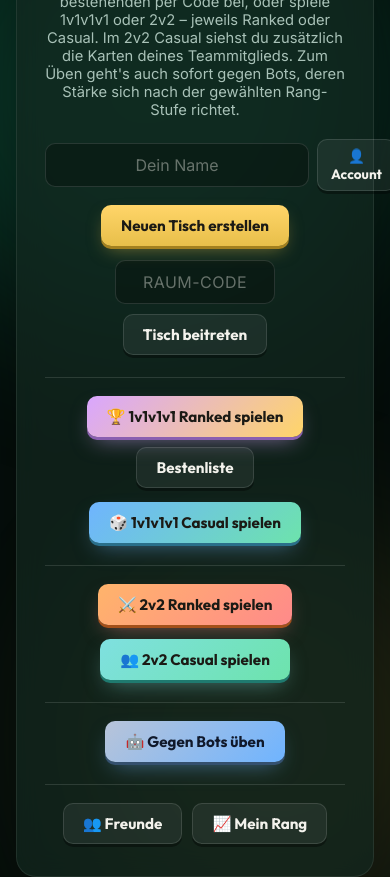
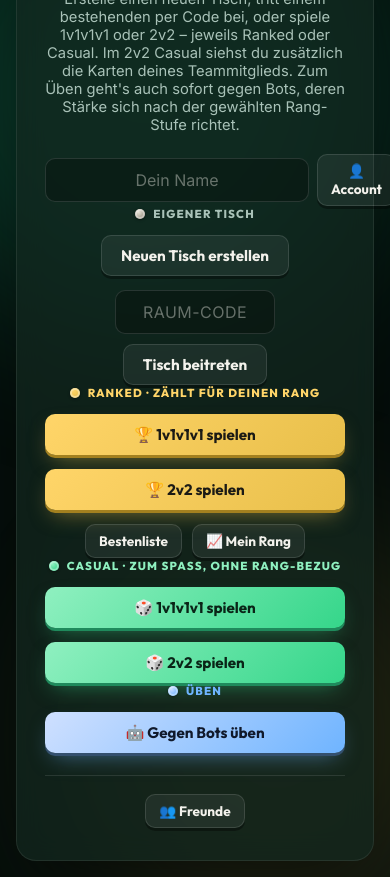
Before and after one commit to marthhd6-dot/App, a website: page poker-app/public/index.html in a window 390 px wide. Shown: the part 35-912 px from the top of the page. Drawn offline with nearby package versions, Linux system fonts and the light colour scheme; no server answers.

Commit message:
Hauptmenü als Casino-Lobby neu strukturiert, konsistente Farb-Kategorien (#36)
Die Startseite war bisher eine einzelne lange Liste von Knöpfen, jeder mit
einer eigenen, willkürlichen Verlaufsfarbe (fünf unterschiedliche Farben
für fünf Spielmodi) – schwer auf einen Blick zu erfassen, welche Knöpfe
zusammengehören.

Neu: Das Menü gruppiert die Modi in klar beschriftete Abschnitte ("Eigener
Tisch", "Ranked", "Casual", "Üben") mit Sektions-Label und farbigem
Chip-Punkt, wie die Kategorien einer echten Casino-Lobby. Eine Farbe pro
KATEGORIE statt pro einzelnem Modus:
- Gold exklusiv für Ranked (1v1v1v1 und 2v2 sehen jetzt bewusst gleich
  aus, der Unterschied steht im Text)
- Grün für Casual (ebenfalls 1v1v1v1 und 2v2 vereinheitlicht)
- Blau-Grau für den Übungsmodus gegen Bots

Derselbe Farbcode zieht sich weiter zu den Tisch-Badges
(.ranked-badge/.ranked-team-badge usw.), damit die Kategorie am Tisch
genauso erkennbar bleibt wie im Menü. Tisch-Kopfzeile (.table-header) und
Aktions-Leiste (.action-bar) bekommen zusätzlich eine eigene, dezente
Hintergrund-Fläche statt lose auf dem Seitenhintergrund zu schweben – wie
eine Infotafel bzw. ein Bedienpult an einem echten Casino-Tisch.

Nebenbei behoben: #bots-screen und #rank-screen hingen am linken
Bildschirmrand statt zentriert zu sein, weil die alte Zentrierung nur für
drei einzelne Screen-IDs per Hand nachgezogen war (#join-screen,
#queue-screen, #leaderboard-screen). Jetzt zentriert sich jedes .panel
einheitlich über margin: 0 auto, unabhängig vom Screen.

Rein CSS/HTML – keine Server- oder Spiellogik verändert. Verifiziert per
Playwright über alle Screens (Menü, Bots-Setup, Mein Rang, Bestenliste,
Account/Freunde-Overlay, Tisch in allen vier Matchmaking-Modi, mobile
Breite) – keine JS-Fehler. npm test bleibt grün (92/92).


Claude-Session: https://claude.ai/code/session_01LB2kXhPqrz1CwmvbGrrDNW

Co-authored-by: Claude <noreply@anthropic.com>

```diff
--- a/poker-app/public/index.html
+++ b/poker-app/public/index.html
@@ -71,7 +71,7 @@
     </div>
 
     <div id="join-screen" class="screen">
-      <div class="panel">
+      <div class="panel lobby-panel">
         <div class="brand">
           <span class="brand-chip">♠</span>
           <h1>Texas Hold'em</h1>
@@ -89,44 +89,58 @@
         </div>
         <div id="my-rank-label" class="rank-label" hidden></div>
 
+        <div class="lobby-section">
+          <div class="lobby-section-label">
+            <span class="lobby-chip-dot lobby-chip-dot-table"></span>Eigener Tisch
+          </div>
           <div class="join-row">
-          <button id="create-room-btn" class="btn btn-primary">Neuen Tisch erstellen</button>
+            <button id="create-room-btn" class="btn btn-ghost">Neuen Tisch erstellen</button>
           </div>
           <div class="join-row">
             <input id="room-code-input" type="text" placeholder="Raum-Code" maxlength="4" />
             <button id="join-room-btn" class="btn btn-ghost">Tisch beitreten</button>
           </div>
+        </div>
 
-        <hr class="join-divider" />
-
-        <div class="join-row">
-          <button id="ranked-queue-btn" class="btn btn-ranked">🏆 1v1v1v1 Ranked spielen</button>
-          <button id="leaderboard-btn" class="btn btn-ghost">Bestenliste</button>
+        <div class="lobby-section">
+          <div class="lobby-section-label lobby-section-label-ranked">
+            <span class="lobby-chip-dot lobby-chip-dot-ranked"></span>Ranked · zählt für deinen Rang
           </div>
           <div class="join-row">
-          <button id="casual4-queue-btn" class="btn btn-casual4">🎲 1v1v1v1 Casual spielen</button>
+            <button id="ranked-queue-btn" class="btn btn-mode btn-mode-ranked">🏆 1v1v1v1 spielen</button>
+          </div>
+          <div class="join-row">
+            <button id="ranked-team-queue-btn" class="btn btn-mode btn-mode-ranked">🏆 2v2 spielen</button>
+          </div>
+          <div class="join-row">
+            <button id="leaderboard-btn" class="btn btn-ghost btn-small">Bestenliste</button>
+            <button id="rank-path-btn" class="btn btn-ghost btn-small">📈 Mein Rang</button>
+          </div>
         </div>
 
-        <hr class="join-divider" />
-
-        <div class="join-row">
-          <button id="ranked-team-queue-btn" class="btn btn-ranked-team">⚔️ 2v2 Ranked spielen</button>
+        <div class="lobby-section">
+          <div class="lobby-section-label lobby-section-label-casual">
+            <span class="lobby-chip-dot lobby-chip-dot-casual"></span>Casual · zum Spaß, ohne Rang-Bezug
           </div>
           <div class="join-row">
-          <button id="casual-team-queue-btn" class="btn btn-casual-team">👥 2v2 Casual spielen</button>
+            <button id="casual4-queue-btn" class="btn btn-mode btn-mode-casual">🎲 1v1v1v1 spielen</button>
+          </div>
+          <div class="join-row">
+            <button id="casual-team-queue-btn" class="btn btn-mode btn-mode-casual">🎲 2v2 spielen</button>
+          </div>
         </div>
 
-        <hr class="join-divider" />
-
+        <div class="lobby-section">
+          <div class="lobby-section-label lobby-section-label-practice">
+            <span class="lobby-chip-dot lobby-chip-dot-practice"></span>Üben
+          </div>
           <div class="join-row">
-          <button id="bots-setup-btn" class="btn btn-bots">🤖 Gegen Bots üben</button>
+            <button id="bots-setup-btn" class="btn btn-mode btn-mode-practice">🤖 Gegen Bots üben</button>
+          </div>
         </div>
 
-        <hr class="join-divider" />
-
-        <div class="join-row">
-          <button id="friends-btn" class="btn btn-ghost">👥 Freunde</button>
-          <button id="rank-path-btn" class="btn btn-ghost">📈 Mein Rang</button>
+        <div class="lobby-footer">
+          <button id="friends-btn" class="btn btn-ghost btn-small">👥 Freunde</button>
         </div>
       </div>
     </div>
--- a/poker-app/public/style.css
+++ b/poker-app/public/style.css
@@ -109,24 +109,24 @@ h2 {
   z-index: 1;
 }
 
-#join-screen,
-#queue-screen,
-#leaderboard-screen {
-  max-width: 460px;
-  margin: 0 auto;
-  text-align: center;
-}
-
 #table-screen {
   max-width: 900px;
   margin: 0 auto;
 }
 
+/* max-width + margin: 0 auto zentrieren jedes .panel innerhalb seines
+   (immer volle Breite einnehmenden) .screen-Elternteils selbst – vorher war
+   das nur für drei einzelne Screen-IDs per Hand nachgezogen, wodurch z. B.
+   #bots-screen und #rank-screen still am linken Rand hängen blieben statt
+   zentriert zu sein. */
 .panel {
   background: var(--panel);
   border: 1px solid var(--panel-border);
   border-radius: 20px;
   padding: 32px 28px;
+  max-width: 460px;
+  margin: 0 auto;
+  text-align: center;
   backdrop-filter: blur(14px);
   box-shadow: 0 24px 60px -20px rgba(0, 0, 0, 0.6);
 }
@@ -266,10 +266,78 @@ h2 {
   letter-spacing: 0.03em;
 }
 
-.join-divider {
-  border: none;
-  border-top: 1px solid rgba(255, 255, 255, 0.12);
-  margin: 22px auto 18px;
+/* --- Hauptmenü-Lobby ------------------------------------------------------
+   Statt einer einzelnen langen Knopf-Liste gruppiert die Lobby die
+   Spielmodi in klar beschriftete Abschnitte, wie die Kategorien einer
+   echten Casino-Lobby (Poker-Pit, Automaten, Turnierbereich …): jede
+   Kategorie hat eine eigene Farbe, die sich konsequent durch Sektions-Label,
+   Knöpfe und später auch die Badges am Tisch zieht (siehe .btn-mode-*/
+   .*-badge weiter unten) – Gold ist damit exklusiv für Ranked reserviert,
+   statt wie zuvor mehrere Knöpfe gleichzeitig gold-ähnlich aufblitzen zu
+   lassen. */
+.lobby-section {
+  margin-top: 22px;
+  padding-top: 18px;
+  border-top: 1px solid rgba(255, 255, 255, 0.1);
+}
+
+.lobby-section-label {
+  display: flex;
+  align-items: center;
+  justify-content: center;
+  gap: 8px;
+  font-family: var(--font-display);
+  font-size: 0.72rem;
+  font-weight: 800;
+  letter-spacing: 0.1em;
+  text-transform: uppercase;
+  color: var(--text-dim);
+  margin-bottom: 12px;
+}
+
+.lobby-section-label-ranked {
+  color: var(--accent-bright);
+}
+
+.lobby-section-label-casual {
+  color: #8ff0c0;
+}
+
+.lobby-section-label-practice {
+  color: var(--info);
+}
+
+.lobby-chip-dot {
+  display: inline-block;
+  width: 10px;
+  height: 10px;
+  flex: none;
+  border-radius: 50%;
+  box-shadow: inset 0 0 0 2px rgba(255, 255, 255, 0.4), 0 1px 3px rgba(0, 0, 0, 0.4);
+}
+
+.lobby-chip-dot-table {
+  background: radial-gradient(circle at 35% 30%, #e8e4d8, #9a9484 75%);
+}
+
+.lobby-chip-dot-ranked {
+  background: radial-gradient(circle at 35% 30%, var(--accent-bright), var(--accent) 75%);
+}
+
+.lobby-chip-dot-casual {
+  background: radial-gradient(circle at 35% 30%, #8ff0c0, var(--success) 75%);
+}
+
+.lobby-chip-dot-practice {
+  background: radial-gradient(circle at 35% 30%, #cfe0ff, var(--info) 75%);
+}
+
+.lobby-footer {
+  margin-top: 22px;
+  padding-top: 18px;
+  border-top: 1px solid rgba(255, 255, 255, 0.1);
+  display: flex;
+  justify-content: center;
 }
 
 .rank-label {
@@ -330,28 +398,29 @@ button:disabled {
   box-shadow: 0 3px 0 rgba(0, 0, 0, 0.35), inset 0 0 0 1px rgba(255, 255, 255, 0.12);
 }
 
-.btn-ranked {
-  background: linear-gradient(135deg, #d9a6ff, var(--accent-bright));
-  box-shadow: 0 3px 0 #8a5fb0, 0 10px 22px -8px rgba(217, 166, 255, 0.55);
-}
-
-.btn-casual4 {
-  background: linear-gradient(135deg, #6fb4ff, #6de3ac);
-  box-shadow: 0 3px 0 #2a6f8a, 0 10px 22px -8px rgba(111, 180, 255, 0.5);
-}
-
-.btn-ranked-team {
-  background: linear-gradient(135deg, #ffb46b, #ff8a8a);
-  box-shadow: 0 3px 0 #a3501a, 0 10px 22px -8px rgba(255, 138, 138, 0.5);
-}
-
-.btn-casual-team {
-  background: linear-gradient(135deg, #7fe0e0, #6de3ac);
-  box-shadow: 0 3px 0 #1f7a6f, 0 10px 22px -8px rgba(127, 224, 224, 0.5);
-}
-
-.btn-bots {
-  background: linear-gradient(135deg, #b8c4d9, #6fb4ff);
+/* Ein Knopf-Stil pro Modus-KATEGORIE statt pro einzelnem Modus: 1v1v1v1 und
+   2v2 derselben Kategorie sehen jetzt bewusst gleich aus (Unterschied steht
+   im Text), damit Farbe eindeutig "Ranked"/"Casual"/"Üben" bedeutet statt
+   fünf beliebig unterschiedlicher Verläufe nebeneinander um Aufmerksamkeit
+   zu konkurrieren. Dieselben drei Farben ziehen sich weiter zu den
+   Tisch-Badges (.ranked-badge etc. weiter unten). */
+.btn-mode {
+  width: 100%;
+}
+
+.btn-mode-ranked {
+  background: linear-gradient(135deg, var(--accent-bright), var(--accent));
+  box-shadow: 0 3px 0 #a3801f, 0 10px 22px -8px rgba(232, 191, 74, 0.55);
+}
+
+.btn-mode-casual {
+  background: linear-gradient(135deg, #8ff0c0, var(--success));
+  color: #0a2417;
+  box-shadow: 0 3px 0 #1f8a5c, 0 10px 22px -8px rgba(53, 214, 138, 0.5);
+}
+
+.btn-mode-practice {
+  background: linear-gradient(135deg, #cfe0ff, var(--info));
   color: #10192b;
   box-shadow: 0 3px 0 #34506e, 0 10px 22px -8px rgba(111, 180, 255, 0.5);
 }
@@ -467,6 +536,10 @@ button:disabled {
 
 /* --- Table header --------------------------------------------------------- */
 
+/* Info-Leiste über dem Tisch bekommt eine eigene, dezente Fläche statt
+   lose auf dem Seitenhintergrund zu schweben – wie ein Namensschild/eine
+   Infotafel über einem echten Casino-Tisch, die Raum-Code, Modus und
+   Spielstand-Infos als zusammengehörige Einheit lesbar macht. */
 .table-header {
   display: flex;
   gap: 14px;
@@ -474,6 +547,10 @@ button:disabled {
   justify-content: center;
   margin-bottom: 18px;
   flex-wrap: wrap;
+  background: rgba(0, 0, 0, 0.26);
+  border: 1px solid rgba(255, 255, 255, 0.08);
+  border-radius: 14px;
+  padding: 10px 16px;
 }
 
 .room-code-label {
@@ -496,9 +573,15 @@ button:disabled {
   font-size: 0.9rem;
 }
 
-.ranked-badge {
-  background: linear-gradient(135deg, #d9a6ff, var(--accent-bright));
-  color: #21201a;
+/* Dieselbe Farb-Kategorie wie in der Lobby (siehe .btn-mode-* weiter oben):
+   Ranked-Badges immer gold, Casual-Badges immer grün, Bot-Badge immer blau –
+   egal ob 1v1v1v1 oder 2v2, damit die Kategorie am Tisch auf den ersten
+   Blick genauso erkennbar ist wie schon beim Modus-Auswählen im Menü. */
+.ranked-badge,
+.ranked-team-badge,
+.casual4-badge,
+.casual-team-badge,
+.bots-badge {
   font-family: var(--font-display);
   font-size: 0.72rem;
   font-weight: 800;
@@ -507,48 +590,21 @@ button:disabled {
   border-radius: 999px;
 }
 
-.casual4-badge {
-  background: linear-gradient(135deg, #6fb4ff, #6de3ac);
-  color: #0c2016;
-  font-family: var(--font-display);
-  font-size: 0.72rem;
-  font-weight: 800;
-  letter-spacing: 0.05em;
-  padding: 4px 10px;
-  border-radius: 999px;
-}
-
+.ranked-badge,
 .ranked-team-badge {
-  background: linear-gradient(135deg, #ffb46b, #ff8a8a);
-  color: #2b0d0d;
-  font-family: var(--font-display);
-  font-size: 0.72rem;
-  font-weight: 800;
-  letter-spacing: 0.05em;
-  padding: 4px 10px;
-  border-radius: 999px;
-}
-
+  background: linear-gradient(135deg, var(--accent-bright), var(--accent));
+  color: #21201a;
+}
+
+.casual4-badge,
 .casual-team-badge {
-  background: linear-gradient(135deg, #7fe0e0, #6de3ac);
-  color: #0c2016;
-  font-family: var(--font-display);
-  font-size: 0.72rem;
-  font-weight: 800;
-  letter-spacing: 0.05em;
-  padding: 4px 10px;
-  border-radius: 999px;
+  background: linear-gradient(135deg, #8ff0c0, var(--success));
+  color: #0a2417;
 }
 
 .bots-badge {
-  background: linear-gradient(135deg, #b8c4d9, #6fb4ff);
+  background: linear-gradient(135deg, #cfe0ff, var(--info));
   color: #10192b;
-  font-family: var(--font-display);
-  font-size: 0.72rem;
-  font-weight: 800;
-  letter-spacing: 0.05em;
-  padding: 4px 10px;
-  border-radius: 999px;
 }
 
 /* --- Table felt ------------------------------------------------------------ */
@@ -1206,6 +1262,9 @@ button:disabled {
 
 /* --- Action-Leiste ---------------------------------------------------------- */
 
+/* Eigene "Konsolen"-Fläche unter dem Tisch statt frei schwebender Knöpfe –
+   wie das Bedienpult an einem echten Casino-Tisch, das Fold/Check/Call/
+   Bet/Raise sichtbar als zusammengehörige Einheit gruppiert. */
 .action-bar {
   display: flex;
   gap: 10px;
@@ -1213,6 +1272,10 @@ button:disabled {
   justify-content: center;
   align-items: center;
   margin-top: 22px;
+  background: rgba(0, 0, 0, 0.22);
+  border: 1px solid rgba(255, 255, 255, 0.08);
+  border-radius: 18px;
+  padding: 14px 16px;
 }
 
 .bet-control {
```
Also changed, not shown: poker-app/README.md. Lines whose indentation alone changed are shown as unchanged.
